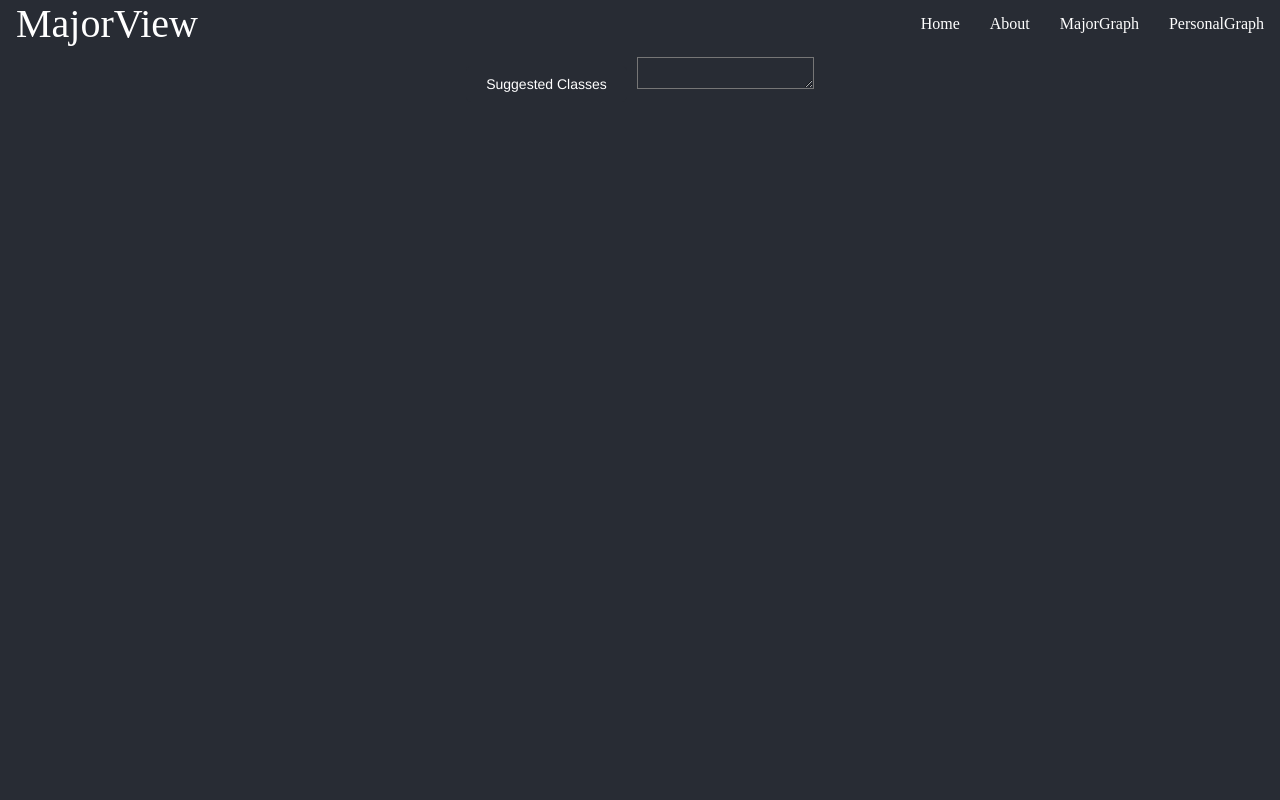
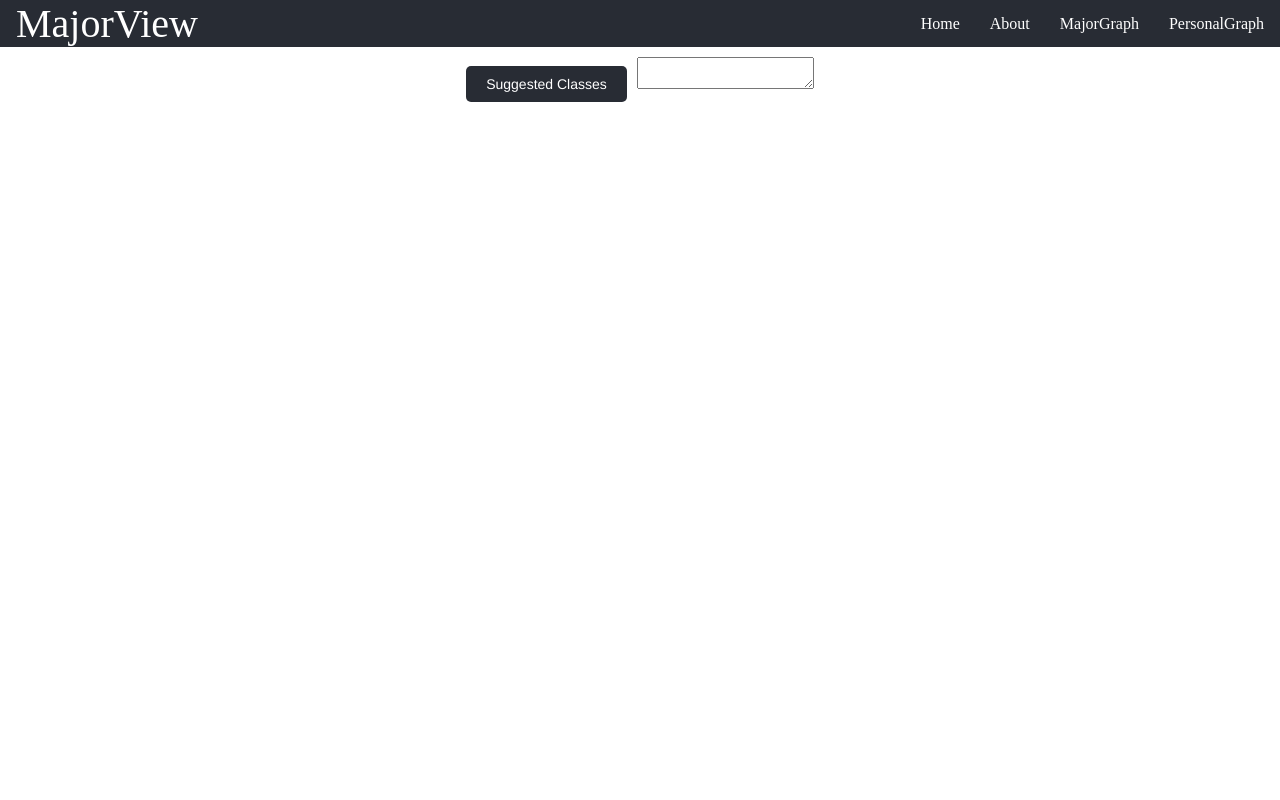
Before and after one commit to NikoJokhadze/CS160ClassDependencies, a React (Create React App) app in the folder frontend/: page /majorGraph in a window 1280 px wide. Shown: the top 800 px of the page. Built offline with nearby package versions, Linux system fonts and the light colour scheme.

Commit message:
clean App.js and cahnge background

```diff
--- a/frontend/src/App.css
+++ b/frontend/src/App.css
@@ -2,8 +2,8 @@
 *{
   margin: 0;
   padding: 0;
-  background-color: #282c34;
-  color: white;
+  /*background-color: #282c34;
+  color: white;*/
 }
 
 /*format for navbar*/
--- a/frontend/src/App.js
+++ b/frontend/src/App.js
@@ -1,5 +1,4 @@
 import React, { useState } from 'react';
-//import logo from './logo.svg';
 import './App.css';
 import Navbar from "./Navbar";
 import Home from "./pages/Home";
@@ -444,24 +443,8 @@ function App() {
         <Route path="/majorGraph" element={<MajorGraph />}/>
         <Route path="/personalGraph" element={<PersonalGraph />}/>
       </Routes>
+
       <header className="App-header">
-        {/*<img src={logo} className="App-logo" alt="logo" />*/}
-        {/*<p>Edit <code>src/App.js</code> and save to reload.</p>*/}
-        {/*<h1>MajorView</h1>*/}
-
-        {/*<button className="button">Home</button>*/}
-        {/*link "Major Class Dependency Graph" button to a PNG file*/}
-        {/*target="_blank" Attribute: Adding target="_blank":the link opens in a new tab.*/}
-        {/*rel="noopener noreferrer" Attribute: Adding rel="noopener noreferrer" :
-        opening links in a new tab/window to prevent potential security vulnerabilities.*/}
-        <a href = "lowversion.png" target = "_blank" rel="noopener noreferrer">
-        {/*<button className="button">Major Class Dependency Graph</button>*/}
-        </a>
-        {/*<button className="button">Suggested Classes</button>*/}
-        {/*<button className="button">Call Middleware API</button>*/}
-
-
-        {/*<button onClick={handleClick}>Home</button>*/}
         <button onClick={suggestedClasses}>Suggested Classes</button>
         {/* Conditionally render additional buttons */}
         {showAdditionalButtons && (
@@ -510,231 +493,3 @@ function App() {
 }
 
 export default App;
-
-
-
-
-// Legacy Data from Graphviz code block. Delete later:
-/*# http://www.graphviz.org/content/cluster
-
-      digraph {
-        // Base Styling
-        rankdir="TB";
-        splines=true;
-        overlap=false;
-        nodesep="0.2";
-        ranksep="0.4";
-        label="Attack Tree for S3 Bucket with Video Recordings";
-        labelloc="t";
-        fontname="Lato";
-        node [ shape="plaintext" style="filled, rounded" fontname="Lato" margin=0.2 ]
-        edge [ fontname="Lato" color="#2B303A" ]
-
-        // List of Nodes
-
-        // base nodes
-        reality [ label="Reality" fillcolor="#2B303A" fontcolor="#ffffff" ]
-        attack_win [ label="Access video\nrecordings in\nS3 bucket\n(attackers win)" fillcolor="#DB2955" fontcolor="#ffffff" ]
-
-          // attack nodes
-          node [ color="#ED96AC" ]
-        attack_1 [ label="API cache\n(e.g. Wayback\nMachine)" color="#C6CCD2" ]
-        attack_2 [ label="AWS public\nbuckets search" ]
-        attack_3 [ label="S3 bucket\nset to public" color="#C6CCD2" ]
-        attack_4 [ label="Brute force" ]
-        attack_5 [ label="Phishing" ]
-        attack_6 [ label="Compromise\nuser credentials" ]
-        attack_7 [ label="Subsystem with\naccess to\nbucket data" color="#C6CCD2" ]
-        attack_8 [ label="Manually analyze\nweb client for access\ncontrol misconfig" ]
-        attack_9 [ label="Compromise\nadmin creds" ]
-        attack_10 [ label="Intercept 2FA" ]
-        attack_11 [ label="SSH to an\naccessible\nmachine" ]
-        attack_12 [ label="Lateral movement to\nmachine with access\nto target bucket" ]
-        attack_13 [ label="Compromise\nAWS admin creds" ]
-        attack_14 [ label="Compromise\npresigned URLs" ]
-        attack_15 [ label="Compromise\nURL within N\ntime period" ]
-        attack_16 [ label="Recon on S3 buckets" ]
-        attack_17 [ label="Find systems with\nR/W access to\ntarget bucket" ]
-        attack_18 [ label="Exploit known 3rd\nparty library vulns" ]
-        attack_19 [ label="Manual discovery\nof 0day" ]
-        attack_20 [ label="Buy 0day" ]
-        attack_21 [ label="Exploit vulns" ]
-        attack_22 [ label="0day in AWS\nmultitenant systems" ]
-        attack_23 [ label="Supply chain\ncompromise\n(backdoor)" ]
-
-        // defense nodes
-        node [ color="#ABD2FA" ]
-        defense_1 [ label="Disallow\ncrawling\non site maps" ]
-        defense_2 [ label="Auth required / ACLs\n(private bucket)" ]
-        defense_3 [ label="Lock down\nweb client with\ncreds / ACLs" ]
-        defense_4 [ label="Perform all access\ncontrol server-side" ]
-        defense_5 [ label="2FA" ]
-        defense_6 [ label="IP allowlist for SSH" ]
-        defense_7 [ label="Make URL\nshort lived" ]
-        defense_8 [ label="Disallow the use\nof URLs to\naccess buckets" ]
-        defense_9 [ label="No public system\nhas R/W access\n(internal only)" ]
-        defense_10 [ label="3rd party library\nchecking / vuln\nscanning" ]
-        defense_11 [ label="Exploit prevention\n/ detection" ]
-        defense_12 [ label="Use single tenant\nAWS HSM" ]
-
-        // List of Edges
-
-        // branch 1 edges
-        // this starts from the reality node and connects with the first "attack",
-        // which is really just taking advantage of #yolosec (big oof)
-        reality -> attack_1 [ xlabel="#yolosec" fontcolor="#DB2955" ]
-        attack_1 -> attack_win
-
-        // branch 2 edges
-        // this connects the reality node to the first mitigation,
-        // which helps avoid the #yolosec path from branch 1
-        reality -> defense_1
-        defense_1 -> attack_2
-        attack_2 -> attack_3 [ xlabel="#yolosec" fontcolor="#DB2955" ]
-        attack_3 -> attack_win
-
-        // branch 3 edges
-        // this connects the reality node to another mitigation,
-        // which helps avoid the #yolosec path from branch 2
-        reality -> defense_2
-        defense_2 -> attack_4
-        defense_2 -> attack_5
-        attack_4 -> attack_6
-        attack_5 -> attack_6
-        attack_6 -> attack_7
-        attack_7 -> attack_win
-        // potential mitigation path
-        attack_7 -> defense_3
-        defense_3 -> attack_8
-        attack_8 -> attack_win
-        // potential mitigation path
-        attack_8 -> defense_4
-        defense_4 -> attack_5 [ style="dashed" color="#7692FF" ]
-
-        // branch 4 edges
-        // this starts from the last mitigation loop vs. the reality node
-        attack_5 -> attack_9
-        attack_9 -> attack_11 [ xlabel="#yolosec" fontcolor="#DB2955" ]
-        // potential mitigation path
-        attack_9 -> defense_5
-        defense_5 -> attack_10
-        attack_10 -> attack_11
-        // potential mitigation path
-        attack_11 -> defense_6
-        defense_6 -> attack_12
-        attack_12 -> attack_win
-
-        // branch 5 edges
-        // this also represents a branch from the prior mitigation loop
-        // but it is more difficult than branch 4, hence comes after
-        // the new attack step allows attackers to skip some steps on branch 4
-        // so it links back to branch 4, whose edges are already defined
-        attack_5 -> attack_13
-        attack_13 -> attack_11
-        attack_13 -> defense_5
-
-        // branch 6 edges
-        // depending on the mitigations, the initial node allows for different outcomes
-        // this also represents a branch from the prior mitigation loop
-        // it is more difficult than branch 4 and branch 5, hence comes after
-        attack_5 -> attack_14
-        attack_14 -> attack_win
-        attack_14 -> attack_15
-        // potential mitigation path
-        attack_14 -> defense_7
-        defense_7 -> attack_15
-        attack_15 -> attack_win
-        // potential mitigation path
-        attack_15 -> defense_8
-
-        // branch 7 edges
-        // a new loop is born!
-        // the first edges tie prior mitigations to the new attack step
-        defense_2 -> attack_16
-        defense_5 -> attack_16 [ style="dashed" color="#7692FF" ]
-        defense_8 -> attack_16 [ style="dashed" color="#7692FF" ]
-        attack_16 -> attack_17 [ xlabel="#yolosec" fontcolor="#DB2955" ]
-        // potential mitigation path
-        attack_17 -> defense_9
-        defense_9 -> attack_5 [ style="dashed" color="#7692FF" ]
-        attack_17 -> attack_18
-        // potential mitigation path
-        attack_18 -> defense_10
-
-        // branch 8 edges
-        // we've reached the last path!
-        // this is the most expensive one for attackers.
-        // these attacks are definitely uncommon...
-        // ...because attackers will be cheap / lazy if they can be.
-        // these edges start from the last mitigation from branch 7
-        defense_10 -> attack_19
-        defense_10 -> attack_20
-        attack_19 -> attack_21
-        attack_20 -> attack_21
-        attack_21 -> attack_win
-        // potential mitigation path
-        attack_21 -> defense_11
-        defense_11 -> attack_22
-        attack_22 -> attack_win
-        // potential mitigation path
-        // for the purposes of illustration, this path represents a mitigation
-        // that isn't actually implemented yet -- hence a dotted edge
-        attack_22 -> defense_12 [ style="dotted" ]
-        defense_12 -> attack_23
-        attack_23 -> attack_win
-
-        // Subgraphs / Clusters
-
-        // these clusters enforce the correct hierarchies
-        subgraph initialstates {
-            rank=same;
-            attack_1;
-            defense_1;
-            defense_2;
-          }
-        subgraph authrequired {
-            rank=same;
-            attack_4;
-            attack_5;
-            attack_16;
-          }
-          subgraph phishcluster {
-            rank=same;
-            attack_6;
-            attack_9;
-            attack_13;
-            attack_14;
-            rankdir=LR;
-          }
-          // these invisible edges are to enforce the correct left-to-right order
-          // based on the level of attack difficulty
-          attack_6 -> attack_9 -> attack_13 -> attack_14 [ style="invis" ]
-      }*/
-
-//____________________________________________________________________
-
-// import logo from './logo.svg';
-// import './App.css';
-
-// function App() {
-//   return (
-//     <div className="App">
-//       <header className="App-header">
-//         <img src={logo} className="App-logo" alt="logo" />
-//         <p>
-//           Edit <code>src/App.js</code> and save to reload.
-//         </p>
-//         <a
-//           className="App-link"
-//           href="https://reactjs.org"
-//           target="_blank"
-//           rel="noopener noreferrer"
-//         >
-//           Learn React
-//         </a>
-//       </header>
-//     </div>
-//   );
-// }
-
-// export default App;
```
Also changed, not shown: 1 other file (tests, documents, lock files or other folders).
